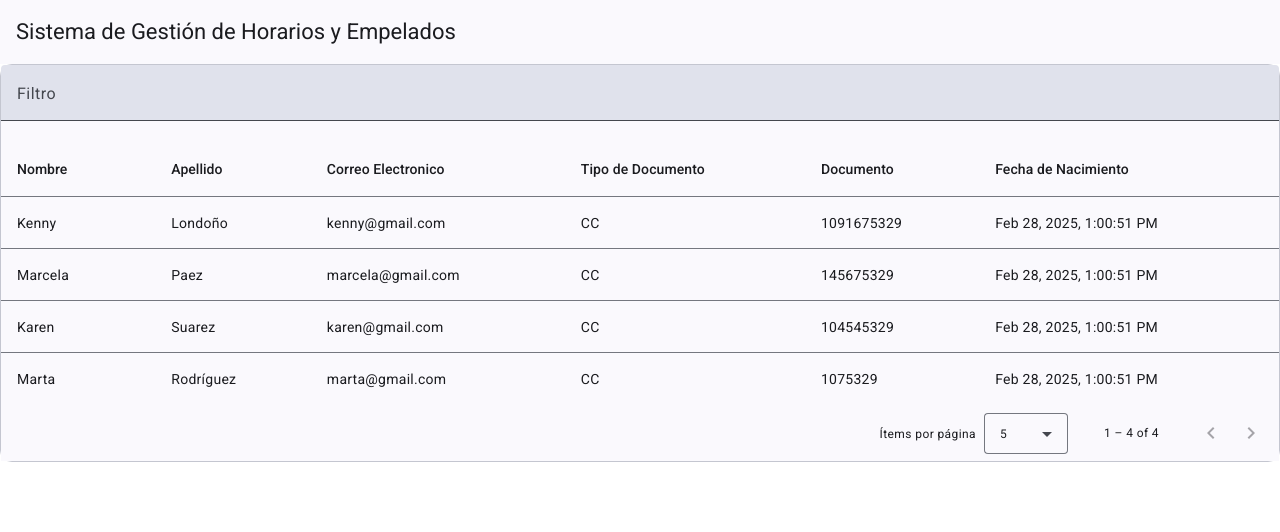
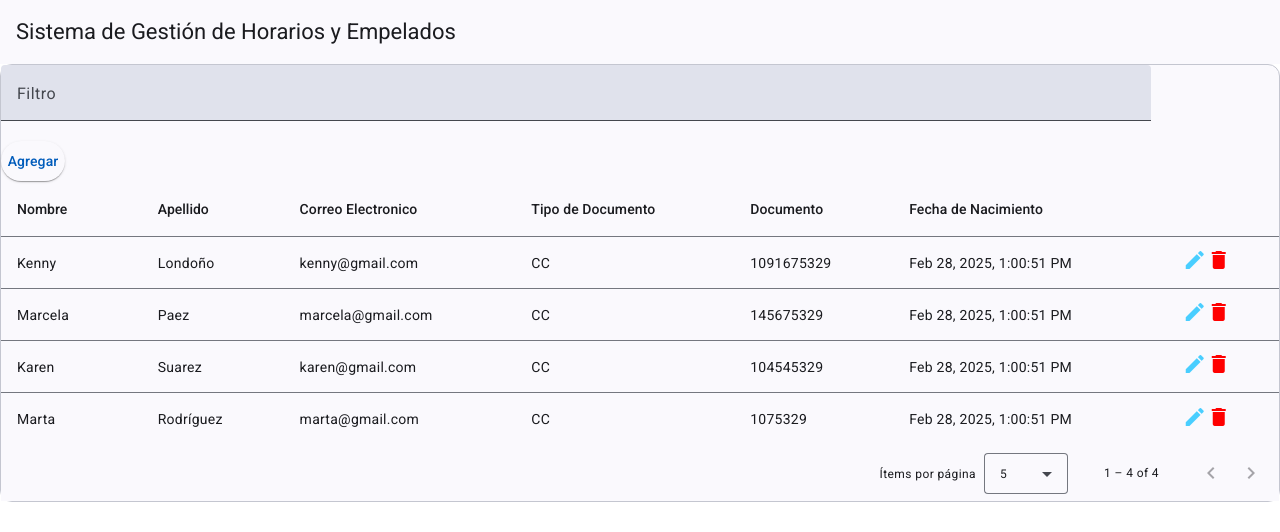
Before and after one commit to kennyLond/FrontEnd--Sistema-de-Horarios-y-Permisos, an Angular app: page / in a window 1280 px wide. Shown: the top 532 px of the page. Built offline with nearby package versions, Linux system fonts and the light colour scheme.

Commit message:
Se han agregado los botones

```diff
--- a/src/app/components/list-personas/list-personas.component.css
+++ b/src/app/components/list-personas/list-personas.component.css
@@ -0,0 +1,26 @@
+table{
+ width: 100%;
+}
+
+mat-form-field {
+font-size: 14px;
+width: 90%;
+}
+
+.btnEdit, .btnDelete {
+    cursor: pointer;
+
+}
+
+.btnEdit {
+    color: #49ceff;
+
+}
+
+.btnDelete{
+    color: red;
+
+}
+button{
+    width: 5%;
+}
--- a/src/app/components/list-personas/list-personas.component.html
+++ b/src/app/components/list-personas/list-personas.component.html
@@ -7,6 +7,8 @@
         <mat-label>Filtro</mat-label>
         <input matInput  (keyup)="applyFilter($event)" #input autocomplete="off" >
     </mat-form-field>
+
+    <button mat-raised-button color="primary">Agregar</button>
 
     <table matSort mat-table [dataSource]="dataSource" class="mat-elevation-z5">
 
@@ -40,6 +42,14 @@
             <td mat-cell *matCellDef="let element"> {{element.fechaNacimiento | date:'medium'}} </td> <!--tambien podes usar el date con 'DD/MM/YYYY'-->
         </ng-container>
 
+        <ng-container matColumnDef="acciones">
+            <th mat-header-cell *matHeaderCellDef></th>
+            <td mat-cell *matCellDef="let element">
+            <mat-icon class="btnEdit" matTooltip="Editar">edit</mat-icon>  <!--Los iconos deben ponerse en nombre minuscula-->
+            <mat-icon class="btnDelete" matTooltip="Eliminar">delete</mat-icon>
+            </td>
+        </ng-container>
+
         <tr mat-header-row *matHeaderRowDef="displayedColumns"></tr>
         <tr mat-row *matRowDef="let row; columns: displayedColumns;"></tr>
     </table>
--- a/src/app/components/list-personas/list-personas.component.ts
+++ b/src/app/components/list-personas/list-personas.component.ts
@@ -7,6 +7,9 @@ import { MatSort, MatSortModule } from '@angular/material/sort';
 import { Component, ViewChild, AfterViewInit } from '@angular/core';
 import {MatFormFieldModule} from '@angular/material/form-field';
 import {MatInputModule} from '@angular/material/input';
+import {MatIconModule} from '@angular/material/icon';
+import {MatTooltipModule} from '@angular/material/tooltip';
+import {MatButtonModule} from '@angular/material/button';
 
 // Importación de CommonModule
 import { CommonModule } from '@angular/common';
@@ -15,12 +18,12 @@ import { Persona } from '../../interfaces/persona';
 @Component({
   selector: 'app-list-personas',
   standalone: true,
-  imports: [MatToolbarModule, MatCardModule, MatTableModule, CommonModule, MatPaginatorModule, MatSortModule,MatFormFieldModule,MatInputModule],
+  imports: [MatToolbarModule, MatCardModule, MatTableModule, CommonModule, MatPaginatorModule, MatSortModule,MatFormFieldModule,MatInputModule,MatIconModule,MatTooltipModule,MatButtonModule],
   templateUrl: './list-personas.component.html',
   styleUrls: ['./list-personas.component.css'] // 🔹 Corregido "styleUrls"
 })
 export class ListPersonasComponent implements AfterViewInit {
-  displayedColumns: string[] = ['nombre', 'apellido', 'correo', 'tipoDocumento', 'documento', 'fechaNacimiento'];
+  displayedColumns: string[] = ['nombre', 'apellido', 'correo', 'tipoDocumento', 'documento', 'fechaNacimiento', 'acciones'];
   dataSource: MatTableDataSource<Persona>;
 
   @ViewChild(MatPaginator) paginator!: MatPaginator;
```
